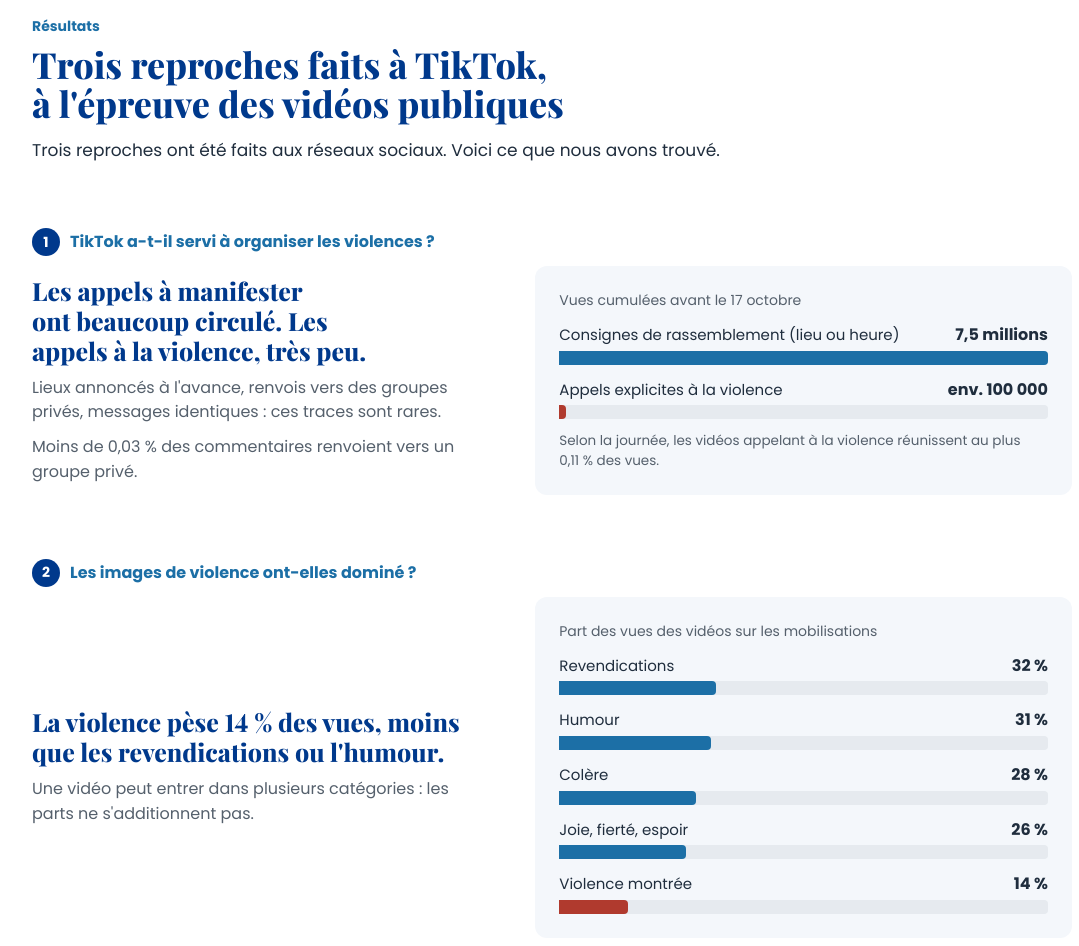
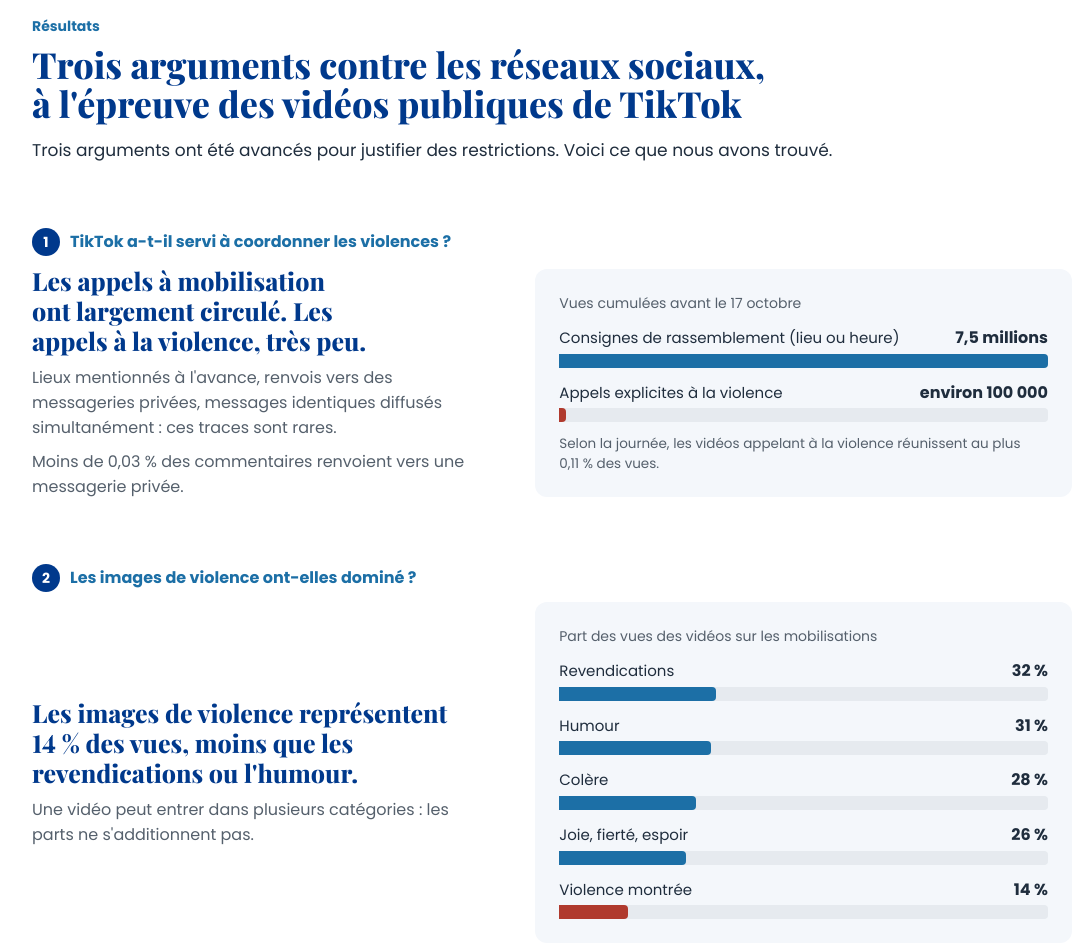
Before and after one commit to benjaminguinaudeau/tiktokforscience, a plain HTML site: page fr/index.html in a window 1280 px wide. Shown: the part 1260-2206 px from the top of the page, without its empty margins (88-1167 px from the left). Drawn offline with Linux system fonts and the light colour scheme.

Commit message:
Align the French page with the wording of the French note
Co-Authored-By: Claude Opus 5.5 <noreply@anthropic.com>

```diff
--- a/fr/index.html
+++ b/fr/index.html
@@ -80,22 +80,22 @@
     <section class="results" id="resultats">
       <div class="wrap">
         <p class="eyebrow">Résultats</p>
-        <h2 class="section-title">Trois reproches faits à TikTok, à l'épreuve des vidéos publiques</h2>
-        <p class="lead">Trois reproches ont été faits aux réseaux sociaux. Voici ce que nous avons trouvé.</p>
+        <h2 class="section-title">Trois arguments contre les réseaux sociaux, à l'épreuve des vidéos publiques de TikTok</h2>
+        <p class="lead">Trois arguments ont été avancés pour justifier des restrictions. Voici ce que nous avons trouvé.</p>
 
         <div class="chapter">
-          <p class="question"><i>1</i> TikTok a-t-il servi à organiser les violences&nbsp;?</p>
+          <p class="question"><i>1</i> TikTok a-t-il servi à coordonner les violences ?</p>
           <article class="finding">
             <div>
-              <h3>Les appels à manifester ont beaucoup circulé. Les appels à la violence, très peu.</h3>
-              <p class="text">Lieux annoncés à l'avance, renvois vers des groupes privés, messages identiques&nbsp;: ces traces sont rares.</p>
-              <p class="text">Moins de 0,03&nbsp;% des commentaires renvoient vers un groupe privé.</p>
+              <h3>Les appels à mobilisation ont largement circulé. Les appels à la violence, très peu.</h3>
+              <p class="text">Lieux mentionnés à l'avance, renvois vers des messageries privées, messages identiques diffusés simultanément : ces traces sont rares.</p>
+              <p class="text">Moins de 0,03 % des commentaires renvoient vers une messagerie privée.</p>
             </div>
             <figure class="panel">
               <p class="chart-title">Vues cumulées avant le 17&nbsp;octobre</p>
               <ul class="bars" role="img" aria-label="Avant le 17 octobre, les consignes de rassemblement réunissent 7,5 millions de vues et les appels explicites à la violence environ 100 000.">
                 <li class=""><span class="row"><span>Consignes de rassemblement (lieu ou heure)</span> <b>7,5&nbsp;millions</b></span><span class="track"><i style="width:100%"></i></span></li>
-                <li class="hot"><span class="row"><span>Appels explicites à la violence</span> <b>env. 100&nbsp;000</b></span><span class="track"><i style="width:1.33%"></i></span></li>
+                <li class="hot"><span class="row"><span>Appels explicites à la violence</span> <b>environ 100 000</b></span><span class="track"><i style="width:1.33%"></i></span></li>
               </ul>
               <p class="note-line">Selon la journée, les vidéos appelant à la violence réunissent au plus 0,11&nbsp;% des vues.</p>
             </figure>
@@ -106,7 +106,7 @@
           <p class="question"><i>2</i> Les images de violence ont-elles dominé&nbsp;?</p>
           <article class="finding">
             <div>
-              <h3>La violence pèse 14&nbsp;% des vues, moins que les revendications ou l'humour.</h3>
+              <h3>Les images de violence représentent 14 % des vues, moins que les revendications ou l'humour.</h3>
               <p class="text">Une vidéo peut entrer dans plusieurs catégories&nbsp;: les parts ne s'additionnent pas.</p>
             </div>
             <figure class="panel">
@@ -150,7 +150,7 @@
           </article>
           <article class="finding">
             <div>
-              <h3>Sous ces vidéos, la violence est bien plus condamnée que célébrée.</h3>
+              <h3>Sous les vidéos montrant des violences, les commentaires condamnent ces actes bien plus souvent qu'ils ne les célèbrent.</h3>
               <p class="text">Les appels explicites à la violence représentent 0,27&nbsp;% de l'ensemble des commentaires.</p>
             </div>
             <figure class="panel">
@@ -168,7 +168,7 @@
           <article class="finding">
             <div>
               <h3>Montrer la violence est associé à moins de vues pour les petits créateurs, mais à davantage pour les médias.</h3>
-              <p class="text">Les contenus étiquetés «&nbsp;IA&nbsp;» font moins de 3&nbsp;% des vues. Aucun de nos six indicateurs ne révèle d'ingérence étrangère d'ampleur.</p>
+              <p class="text">Les contenus étiquetés IA représentent moins de 3 % des vues. Aucun de nos six indicateurs ne fait apparaître d'opération d'ingérence d'ampleur.</p>
             </div>
             <figure class="panel">
               <p class="chart-title">Vues d'une vidéo montrant des violences, comparées aux vidéos sans violence du même compte, en tenant compte du jour de publication</p>
@@ -180,7 +180,7 @@
           </article>
         </div>
 
-        <p class="limit"><strong>Ce que ces résultats ne disent pas.</strong> Ils n'excluent pas ce qui se joue dans les échanges privés ou les recommandations personnalisées. C'est pour cela que nous avons besoin de votre historique.</p>
+        <p class="limit"><strong>Ce que ces résultats ne disent pas.</strong> Ils portent uniquement sur les vidéos publiques. Ils n'excluent pas ce qui se joue dans les échanges privés ou les recommandations personnalisées. C'est pour cela que nous avons besoin de votre historique.</p>
         <div class="limit-cta desk-only"><a class="btn inline" href="https://datadonation.uzh.ch/ddm/studies/tiktok-mouvement-2026/briefing/">Partager ce que j'ai vu sur TikTok</a></div>
       </div>
     </section>
```
